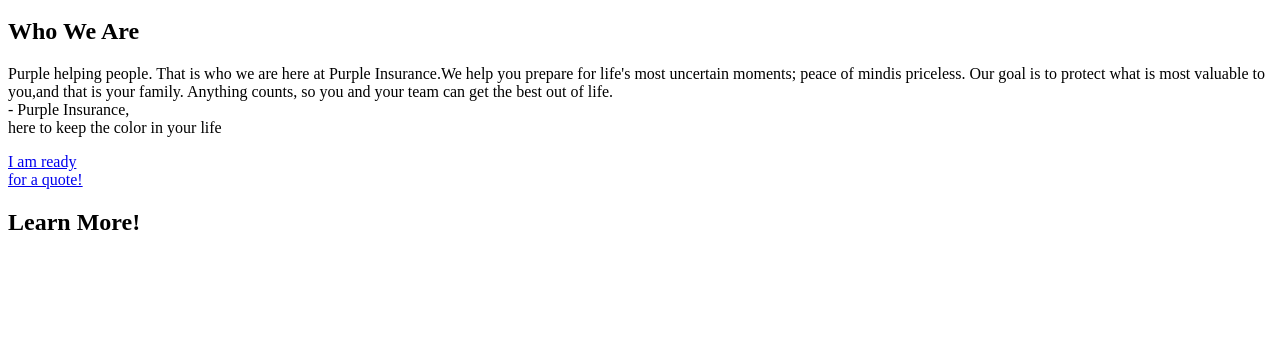
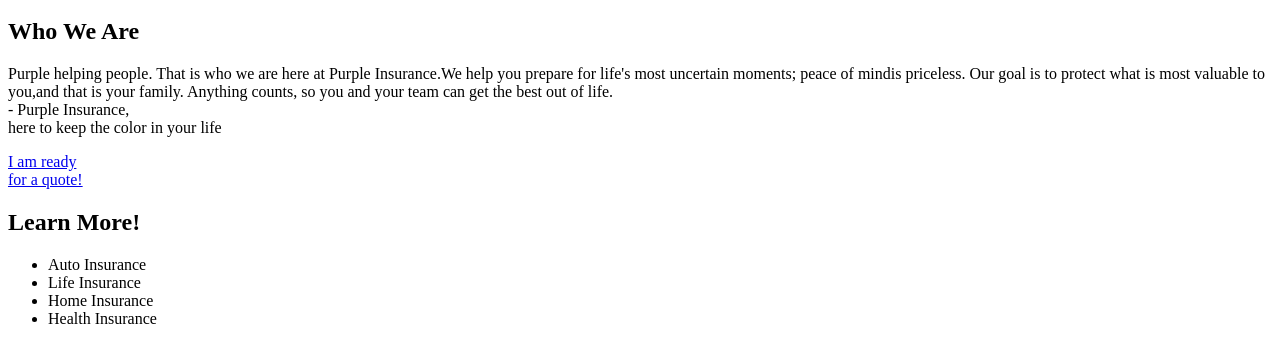
Before and after one commit to fatimuxx/SeniorProjectFinal, a plain HTML site: page index.html in a window 1280 px wide. Shown: the part 98-460 px from the top of the page. Drawn offline with Linux system fonts and the light colour scheme.

Commit message:
adding coverage lists
adding section of coverages

```diff
--- a/index.html
+++ b/index.html
@@ -42,6 +42,15 @@
     <section class="learn-more">
         <h2 class="learn-more-title">Learn More!</h2>
     </section>
+
+    <!--coverage section list-->
+    <ul class="coverage-list">
+        <li>Auto Insurance</li>
+        <li>Life Insurance</li>
+        <li>Home Insurance</li>
+        <li>Health Insurance</li>
+    </ul>
+
 </main>
 
 
```
